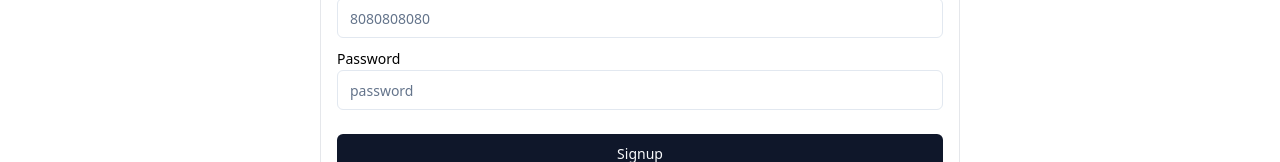
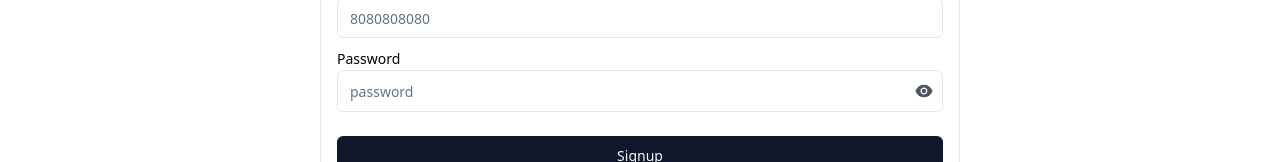
Before and after one commit to maheshraut07/Kadam-s-Project, a React (Vite) app in the folder Client/: page /signup in a window 1280 px wide. Shown: the part 339-501 px from the top of the page. Built offline with nearby package versions, Linux system fonts and the light colour scheme.

Commit message:
add loaders

```diff
--- a/Client/src/components/auth/Login.jsx
+++ b/Client/src/components/auth/Login.jsx
@@ -4,8 +4,17 @@ import { Label } from "../ui/label";
 import { Input } from "../ui/input";
 import { Button } from "../ui/button";
 import { Link, useNavigate } from "react-router-dom";
+import authApi from "@/api/modules/api.auth";
+import { useDispatch } from "react-redux";
+import { setUser } from "../../store/functions/user";
+import Loader from "../ui/Loader";
+import { toast } from "react-toastify";
 
 const Login = () => {
+  const dispatch = useDispatch();
+  const navigate = useNavigate();
+
+  const [isLoading, setIsLoading] = useState(false);
 
   const [input, setInput] = useState({
     mobile: "",
@@ -18,8 +27,18 @@ const Login = () => {
 
   const submitHandler = async (e) => {
     e.preventDefault();
-}
-
+    setIsLoading(true);
+    const { response, error } = await authApi.login(input);
+    if (response) {
+      dispatch(setUser(response));
+      toast.success(response.message);
+      navigate("/");
+    }
+    if (error) {
+      toast.error(error.message);
+    }
+    setIsLoading(false);
+  };
 
   return (
     <div>
@@ -37,7 +56,7 @@ const Login = () => {
               value={input.mobile}
               name="mobile"
               onChange={changeEventHandler}
-              placeholder="8080808080"
+              placeholder="XXXXXXXXX"
             />
           </div>
 
@@ -54,7 +73,6 @@ const Login = () => {
           <Button type="submit" className="w-full my-4 ">
             Login
           </Button>
-
           <span className="text-sm">
             Don't have an account?{" "}
             <Link to="/signup" className="text-blue-600">
@@ -63,6 +81,7 @@ const Login = () => {
           </span>
         </form>
       </div>
+      <Loader loading={isLoading} />
     </div>
   );
 };
--- a/Client/src/components/auth/Signup.jsx
+++ b/Client/src/components/auth/Signup.jsx
@@ -1,12 +1,19 @@
-import React, { useState } from 'react'
-import Navbar from '../shared/Navbar'
-import { Label } from '../ui/label'
-import { Input } from '../ui/input'
-import { Button } from '../ui/button'
-import { Link, useNavigate } from 'react-router-dom'
+import React, { useState } from "react";
+import Navbar from "../shared/Navbar";
+import { Label } from "../ui/label";
+import { Input } from "../ui/input";
+import { Button } from "../ui/button";
+import { Link, useNavigate } from "react-router-dom";
+import authApi from "@/api/modules/api.auth";
+import { toast } from "react-toastify";
+import Loader from "../ui/loader";
+import { AiFillEye, AiFillEyeInvisible } from "react-icons/ai";
 
 const Signup = () => {
+  const navigate = useNavigate();
 
+  const [isLoading, setIsLoading] = useState(false);
+  const [showPassword, setShowPassword] = useState(false);
   const [input, setInput] = useState({
     name: "",
     mobile: "",
@@ -16,25 +23,41 @@ const Signup = () => {
 
   const changeEventHandler = (e) => {
     setInput({ ...input, [e.target.name]: e.target.value });
-    }
+  };
 
   const submitHandler = async (e) => {
     e.preventDefault();
-        const formData = new FormData();    //formdata object
+    const formData = new FormData();
     formData.append("name", input.name);
     formData.append("email", input.email);
     formData.append("mobile", input.mobile);
     formData.append("password", input.password);
+    setIsLoading(true);
+    const { response, error } = await authApi.register(formData);
+    if (response) {
+      toast.success(response.message);
+      navigate("/login");
+    }
+    if (error) {
+      toast.error(error.message);
+    }
+    setIsLoading(false);
+  };
 
-    }
+  const togglePasswordVisibility = () => {
+    setShowPassword(!showPassword); // Toggle visibility
+  };
 
   return (
     <div>
       <Navbar />
-            <div className='flex items-center justify-center max-w-7xl mx-auto'>
-                <form onSubmit={submitHandler} className='w-1/2 border border-gray-200 rounded-md p-4 my-10'>
-                    <h1 className='font-bold text-xl mb-5'>Sign Up</h1>
-                    <div className='my-2'>
+      <div className="flex items-center justify-center max-w-7xl mx-auto">
+        <form
+          onSubmit={submitHandler}
+          className="w-1/2 border border-gray-200 rounded-md p-4 my-10"
+        >
+          <h1 className="font-bold text-xl mb-5">Sign Up</h1>
+          <div className="my-2">
             <Label>Name</Label>
             <Input
               type="text"
@@ -44,7 +67,7 @@ const Signup = () => {
               placeholder="Your Name"
             />
           </div>
-                    <div className='my-2'>
+          <div className="my-2">
             <Label>Email</Label>
             <Input
               type="email"
@@ -54,7 +77,7 @@ const Signup = () => {
               placeholder="xyz@gmail.com"
             />
           </div>
-                    <div className='my-2'>
+          <div className="my-2">
             <Label>Mobile</Label>
             <Input
               type="text"
@@ -64,22 +87,44 @@ const Signup = () => {
               placeholder="8080808080"
             />
           </div>
-                    <div className='my-2'>
+          <div className="my-2">
             <Label>Password</Label>
+            <div className="flex items-center border rounded-md">
               <Input
-                            type="password"
+                type={showPassword ? "text" : "password"} // Toggle input type
                 value={input.password}
                 name="password"
                 onChange={changeEventHandler}
                 placeholder="password"
+                className="flex-grow border-none focus:ring-0"
               />
-                    </div>
-                    <Button type="submit" className="w-full my-4 ">Signup</Button>
-                 <span className='text-sm'>Already have an account? <Link to="/login" className='text-blue-600'>Login</Link></span>
-                </form>
+              <button
+                type="button"
+                onClick={togglePasswordVisibility}
+                className="p-2 text-gray-600 focus:outline-none"
+              >
+                {showPassword ? (
+                  <AiFillEyeInvisible size={20} />
+                ) : (
+                  <AiFillEye size={20} />
+                )}
+              </button>
             </div>
           </div>
-    )
-}
+          <Button type="submit" className="w-full my-4 ">
+            Signup
+          </Button>
+          <span className="text-sm">
+            Already have an account?{" "}
+            <Link to="/login" className="text-blue-600">
+              Login
+            </Link>
+          </span>
+        </form>
+        <Loader loading={isLoading} />
+      </div>
+    </div>
+  );
+};
 
-export default Signup
+export default Signup;
```
Lines whose indentation alone changed are shown as unchanged.
